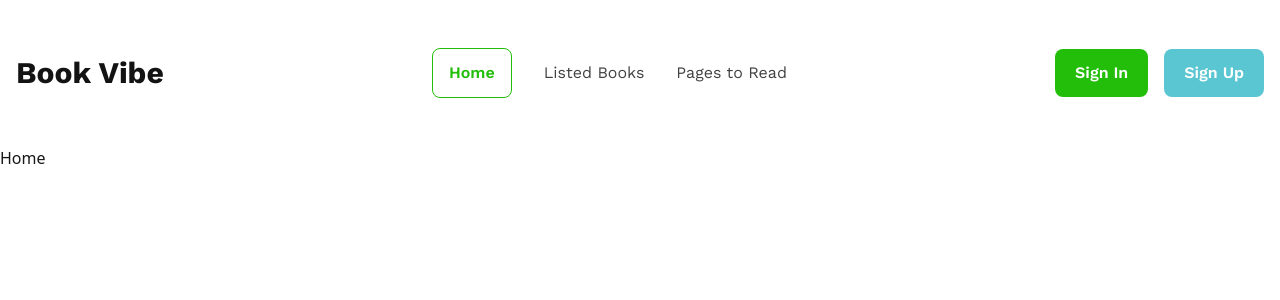
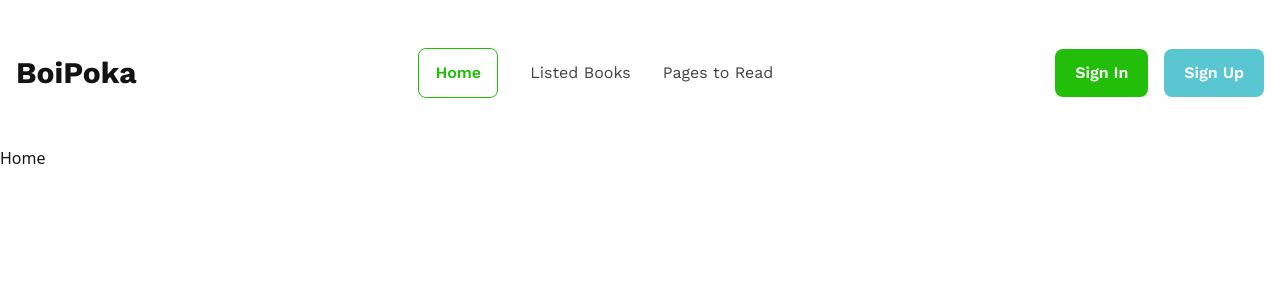
Before and after one commit to nowroz/boipoka-nowroz, a React (Vite) app: page / in a window 1280 px wide. Shown: the top 300 px of the page. Built offline with nearby package versions, Linux system fonts and the light colour scheme; a web font is replaced by a local one.

Commit message:
Change website title and change favicon
Change the title to 'BoiPoka' in index.html and in navbar.jsx. Also,
change the favicon icon.

```diff
--- a/index.html
+++ b/index.html
@@ -2,9 +2,9 @@
 <html lang="en">
   <head>
     <meta charset="UTF-8" />
-    <link rel="icon" type="image/svg+xml" href="/vite.svg" />
+    <link rel="icon" type="image/svg+xml" href="./book.ico" />
     <meta name="viewport" content="width=device-width, initial-scale=1.0" />
-    <title>boipoka-nowroz</title>
+    <title>BoiPoka</title>
   </head>
   <body>
     <div id="root"></div>
--- a/src/components/header/navbar/Navbar.jsx
+++ b/src/components/header/navbar/Navbar.jsx
@@ -5,7 +5,7 @@
     <nav className="container mx-auto my-12 px-4 ">
       <section className="flex justify-between items-center">
         <h3 className="font-work-sans text-3xl font-bold text-[#131313]">
-          Book Vibe
+          BoiPoka
         </h3>
         <ul className="flex gap-8 items-center">
           <NavigationLink path="/" innerText="Home"></NavigationLink>
```
Also changed, not shown: 1 other file (tests, documents, lock files or other folders).
